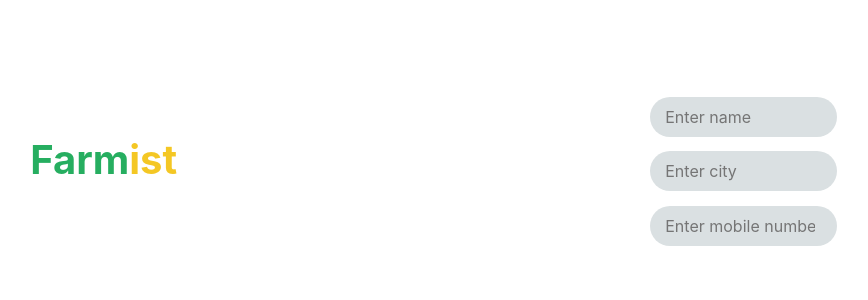
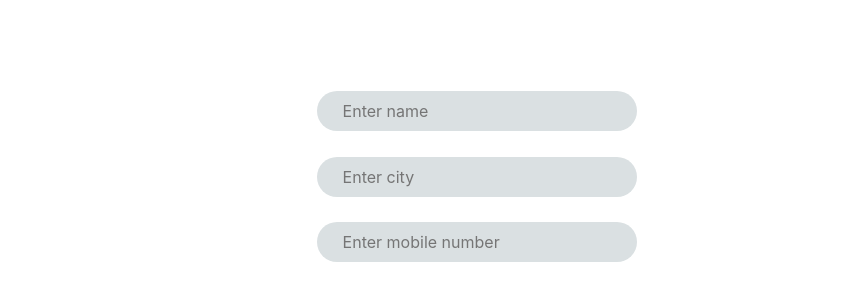
Before and after one commit to Gokul-ramalingam/Farmist, a React (Create React App) app in the folder client/: page / in a window 1280 px wide. Shown: the part 236-536 px from the top of the page, without its empty margins (163-1031 px from the left). Built offline with nearby package versions, Linux system fonts and the light colour scheme.

Commit message:
Update in Authentication component

```diff
--- a/client/src/pages/Authentication/Authentication.jsx
+++ b/client/src/pages/Authentication/Authentication.jsx
@@ -6,11 +6,8 @@ const Authentication = () => {
     return(
     <div className="col Authentication">
     <div className="row content">
-      <div className="col-md-5 title">
-             <h1 className="mainTitle"><b>Farm</b><b className="subTitle">ist</b></h1>
-      </div>
-      <div className="col-md-7 auth">
-              <SignUp />
+      <div className="col-md-12 title">
+                <SignUp />
       </div>
       </div>
     </div>
--- a/client/src/pages/Authentication/Authentication.scss
+++ b/client/src/pages/Authentication/Authentication.scss
@@ -1,20 +1,13 @@
-// .title {
-//     margin: 0%;
-//     padding: 0%;
-//     background: url('../../assets/tractor.jpg');
-//     // background-attachment: fixed;
-//     background-repeat: no-repeat;
-//     background-size: 100% 100%;
-//     // background-color: blueviolet;
-//     height: 100vh;
-// }
-
 .Authentication{
    align-items: center;
 
    .content{
+    align-items: center;
     height: 100vh;
-    align-items: center;
+
+    .nameContainer{
+
+    }
 
    .title{
       padding: 0%;
```
